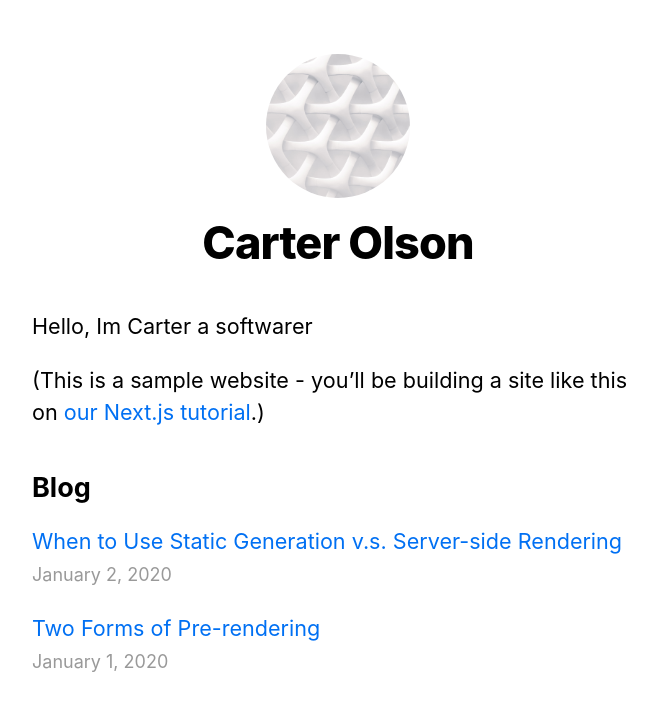
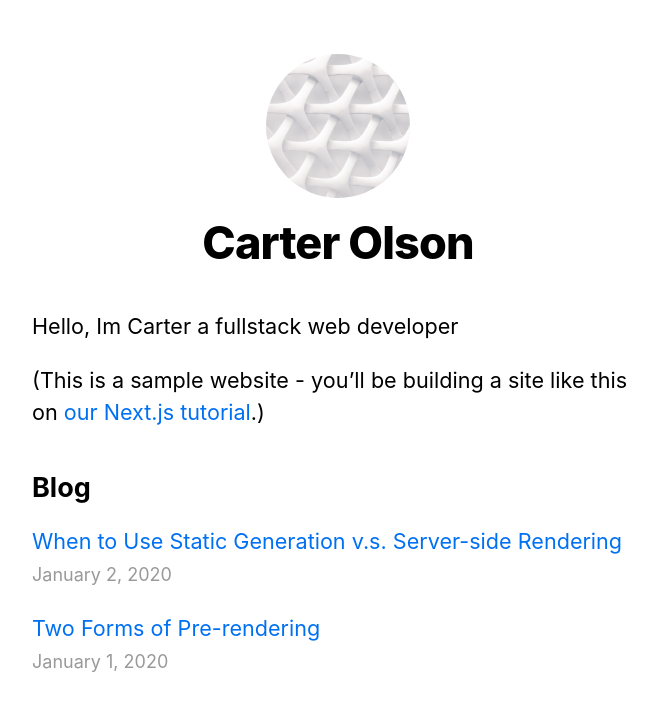
Before and after one commit to berbaroovez/cartols, a Next.js app: page / in a window 1280 px wide. Shown: the top 710 px of the page, without its empty margins (302-959 px from the left). Built offline with nearby package versions, Linux system fonts and the light colour scheme.

Commit message:
Cahnged desc

```diff
--- a/pages/index.js
+++ b/pages/index.js
@@ -21,7 +21,7 @@ export default function Home({ allPostsData }) {
         <title>{siteTitle}</title>
       </Head>
       <section className={utilStyles.headingMd}>
-        <p>Hello, Im Carter a softwarer</p>
+        <p>Hello, Im Carter a fullstack web developer</p>
         <p>
           (This is a sample website - you’ll be building a site like this on{" "}
           <a href="https://nextjs.org/learn">our Next.js tutorial</a>.)
```
